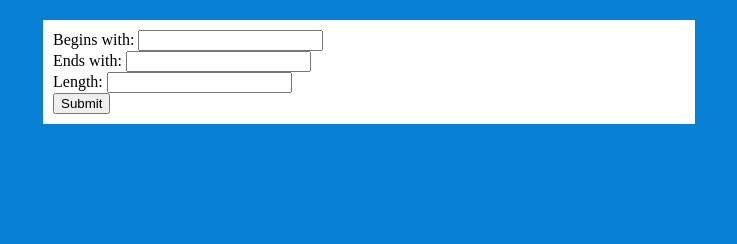
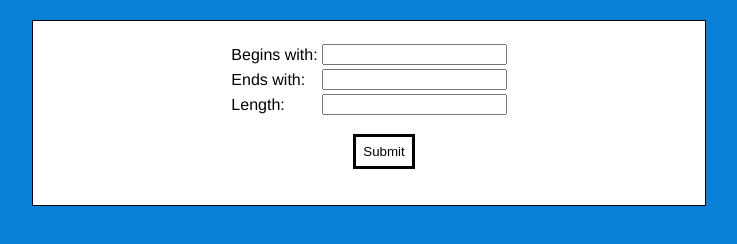
Before and after one commit to strburst/words, a plain HTML site: page header.html in a window 1280 px wide. Shown: the whole page, without its empty margins (271-1008 px from the left). Drawn offline with Linux system fonts and the light colour scheme.

Commit message:
Updated css

```diff
--- a/header.html
+++ b/header.html
@@ -4,30 +4,72 @@
     <meta charset="utf8" />
     <title>Test page</title>
     <style>
+      /*Body: blue, helvetica text*/
       body {
         background-color: #0880D6;
+        font-family: Helvetica, sans-serif;
       }
+
+      /*Main div: centered, white bg, 1px black border*/
       #main {
-        width: 50%;
+        max-width: 50%;
+        min-width: 500px;
         background-color: #fff;
         margin-top: 20px;
         margin-left: auto;
         margin-right: auto;
-        padding: 10px;
+        padding: 20px;
+        border: 1px solid #000;
       }
+
+      /*h2: small caps Arial*/
+      h2 {
+        font-variant: small-caps;
+        font-family: Arial, sans-serif;
+        font-size: 16px;
+        text-indent: 10px;
+      }
+      p {
+        text-indent: 30px;
+      }
+
+      form p {
+        text-align: center;
+      }
+      form table {
+        margin-right: auto;
+        margin-left: auto;
+      }
+      form button {
+        color: #000;
+        background-color: #fff;
+        border: 3px #000 solid;
+/*        border-radius: 12px;*/
+        padding: 7px;
+      }
+      form button:hover {
+        border: 3px #0880D6 solid;
+      }
+
     </style>
   </head>
   <body>
   <div id="main">
     <form action="/search" method="get">
-      <label for="beginsWith">Begins with: </label>
-      <input type="text" id="beginsWith" name="beginsWith"/><br>
+      <table>
+        <tr>
+          <td><label for="beginsWith">Begins with: </label></td>
+          <td><input type="text" id="beginsWith" name="beginsWith"/></td>
+        </tr>
+        <tr>
+          <td><label for="endsWith">Ends with: </label></td>
+          <td><input type="text" id="endsWith" name="endsWith"/></td>
+        </tr>
+        <tr>
+          <td><label for="lengthIs">Length:</label></td>
+          <td><input type="number" id="lengthIs" name="lengthIs"/></td>
+        </tr>
+      </table>
 
-      <label for="endsWith">Ends with: </label>
-      <input type="text" id="endsWith" name="endsWith"/><br>
-
-      <label for="lengthIs">Length:</label>
-      <input type="number" id="lengthIs" name="lengthIs"/><br>
-
-      <button type="submit">Submit</button>
+      <p><button type="submit">Submit</button></p>
     </form>
```
Also changed, not shown: index.js (+10 -6 lines).
